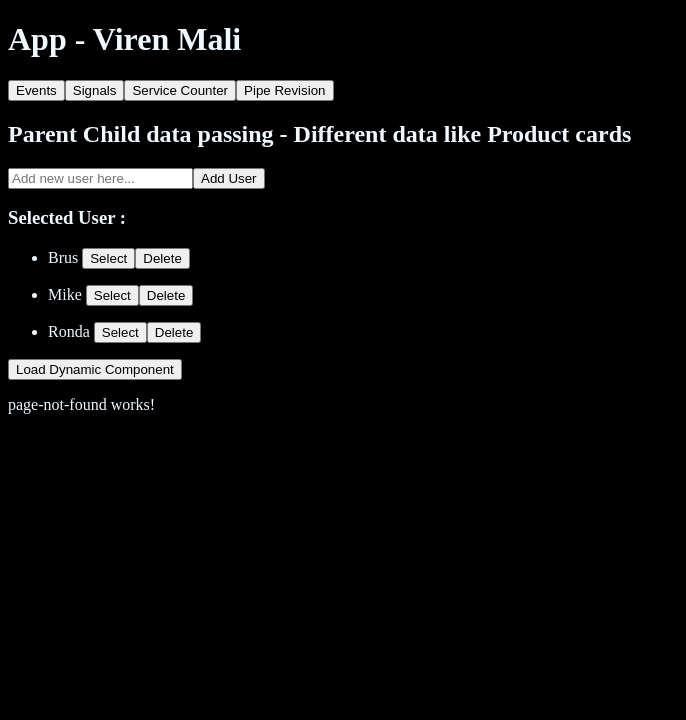
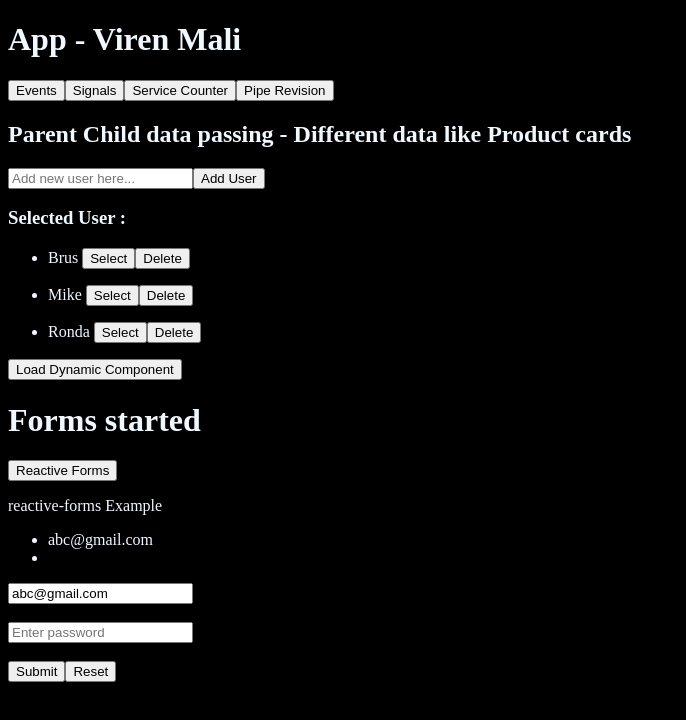
Before and after one commit to Virendra1807/Angular-Revision, an Angular app: page /reactiveforms in a window 1280 px wide. Shown: the top 720 px of the page, without its empty margins (0-686 px from the left). Built offline with nearby package versions, Linux system fonts and the light colour scheme.

Commit message:
Reactive Forms Revision

```diff
--- a/src/app/app.html
+++ b/src/app/app.html
@@ -27,4 +27,12 @@
 <div #container> </div>
 <button (click)="loadComponentDyn()">Load Dynamic Component</button>
 
+<h1>Forms started</h1>
+
+
+<button routerLink="/reactiveforms">Reactive Forms</button>
+
+
+
+
 <router-outlet></router-outlet>
--- a/src/app/app.routes.ts
+++ b/src/app/app.routes.ts
@@ -28,6 +28,12 @@ export const routes: Routes = [
         component: PipeRev
     },
     {
+        path: "reactiveforms",
+        //component: ReactiveForms
+        loadComponent: () => import('./reactive-forms/reactive-forms').then(c => c.ReactiveForms)
+    },
+
+    {
         path: '**',
         component: PageNotFound
     }
--- /dev/null
+++ b/src/app/reactive-forms/reactive-forms.html
@@ -0,0 +1,13 @@
+<p>reactive-forms Example</p>
+
+
+<ul>
+    <li>{{email.value}}</li>
+    <li>{{password.value}}</li>
+</ul>
+
+<input type="text" placeholder="Enter Email" [formControl]="email"><br><br>
+<input type="password" placeholder="Enter password" [formControl]="password">
+<br> <br>
+<button (click)="SubmitForm()">Submit</button>
+<button (click)="Reset()">Reset</button>
--- /dev/null
+++ b/src/app/reactive-forms/reactive-forms.ts
@@ -0,0 +1,25 @@
+import { Component } from '@angular/core';
+import { FormControl, ReactiveFormsModule } from '@angular/forms';
+
+@Component({
+  selector: 'app-reactive-forms',
+  imports: [ReactiveFormsModule],
+  templateUrl: './reactive-forms.html',
+  styleUrl: './reactive-forms.css',
+})
+export class ReactiveForms {
+
+  email = new FormControl("abc@gmail.com");
+  password = new FormControl("");
+
+  SubmitForm() {
+    console.log(this.email.value, this.password.value);
+  }
+
+  Reset() {
+    this.email.setValue("");
+    this.password.setValue("");
+  }
+
+
+}
```
Also changed, not shown: src/app/reactive-forms/reactive-forms.css (added), 1 other file (tests, documents, lock files or other folders).
